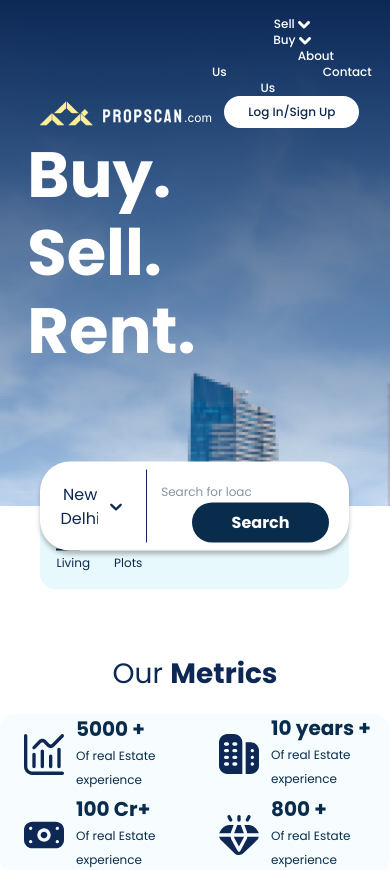
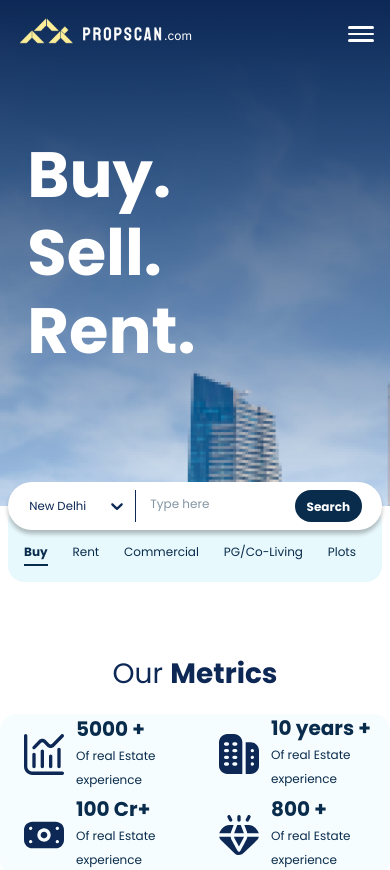
Before and after one commit to mayuri2307/Propscan, a React (Create React App) app: page / in a window 390 px wide. Shown: the top 870 px of the page. Built offline with nearby package versions, Linux system fonts and the light colour scheme.

Commit message:
added menu icon/fixed searchbar in homepage

```diff
--- a/src/components/experts/expert.css
+++ b/src/components/experts/expert.css
@@ -17,7 +17,7 @@
     font-family: 'Poppins';
     font-style: normal;
     font-weight: 700;
-    font-size: 16px;
+    font-size: min(max(12px, 3vw), 16px);
     line-height: 16px;
     text-align: center;
     color: #FFFFFF;
--- a/src/components/header/header.css
+++ b/src/components/header/header.css
@@ -53,3 +53,60 @@
     align-items: center;
     justify-content: space-between;
 }
+
+.header-menu-icon{
+    display: none;
+}
+
+.header-menu-icon > div{
+    width: 26px;
+    height: 2.5px;
+    background-color: #FFFFFF;
+    border-radius: 6px;
+    margin: 4px auto;
+}
+
+.header-menu{
+    position: fixed;
+    top: 0;
+    left: 0;
+    width: 100%;
+    height: 0vh;
+    color: #0D2855;
+    background-color: #FFFFFF;
+    z-index: 2;
+    overflow: hidden;
+    transition:all 0.8s;
+    transition-timing-function: cubic-bezier(.57,.21,.69,3.25);
+}
+
+.header-menu p {
+    float: right;
+    padding-left: 16px;
+    padding-right: 16px;
+}
+
+.header-menu hr{
+    background-color: #E8F9FD;
+    margin: 6px;
+    width: 100%;
+}
+
+
+@media screen and (max-width: 1440px) {
+    .header-menu-icon .header-menu{
+        display: none;
+    }
+}
+
+@media screen and (max-width: 920px) {
+    .header-items{
+        display: none;
+    }
+    .header{
+        padding: 16px 16px;
+    }
+    .header-menu-icon{
+        display: block;
+    }
+}
--- a/src/components/header/index.js
+++ b/src/components/header/index.js
@@ -5,8 +5,21 @@ import "./header.css";
 import Searchbar from "../searchbar";
 
 export default function Header() {
+  const toggleMenu = () => {
+    const menu = document.getElementsByClassName("header-menu")[0];
+    const body = document.body;
+    if (menu.style.height === "0vh" || menu.style.height === "") {
+      menu.style.height = "100vh";
+      body.style.height = "100vh";
+      body.style.overflow = "hidden";
+    } else {
+      menu.style.height = "0vh";
+      body.style.height = "100%";
+      body.style.overflow = "";
+    }
+  };
   return (
-    <div style={{backgroundColor:"yellow", position:"relative"}}>
+    <div style={{ position: "relative" }}>
       <div className="header">
         <div
           style={{
@@ -27,25 +40,61 @@ export default function Header() {
             <span className="header-com">.com</span>
           </div>
           <div className="header-items">
-            <span className="px-5">
+            <span className="px-4 px-lg-5">
               Sell{" "}
               <img
                 src="images/img_checkmark.svg"
                 style={{ paddingBottom: "2px" }}
               />
             </span>
-            <span className="px-5">
+            <span className="px-4 px-lg-5">
               Buy{" "}
               <img
                 src="images/img_checkmark.svg"
                 style={{ paddingBottom: "2px" }}
               />
             </span>
-            <span className="px-5">About Us</span>
-            <span className="px-5">Contact Us</span>
+            <span className="px-4 px-lg-5">About Us</span>
+            <span className="px-4 px-lg-5">Contact Us</span>
             <a href="/login">
               <button className="btn-white">Log In/Sign Up</button>
             </a>
+          </div>
+          <div className="header-menu-icon" onClick={toggleMenu}>
+            <div></div>
+            <div></div>
+            <div></div>
+          </div>
+          <div className="header-menu">
+            <div className="px-3 px-lg-5 pb-2 pt-4">
+              <span style={{backgroundColor:"#E8F9FD", borderRadius:"38px", padding:"8px 20px", fontSize:"14px"}}>Log In/Sign Up</span>
+              <div className="header-menu-icon float-end" onClick={toggleMenu}>
+                <div style={{backgroundColor: "#0D2855"}}></div>
+                <div style={{backgroundColor: "#0D2855"}}></div>
+                <div style={{backgroundColor: "#0D2855"}}></div>
+              </div>
+            </div>
+            <div>
+              <hr/>
+              <p>
+                Sell{" "} <img
+                  src="images/img_checkmark.svg"
+                  style={{ paddingBottom: "2px", filter: "invert(34%) sepia(10%) saturate(6025%) hue-rotate(177deg) brightness(28%) contrast(99%)" }}
+                />
+              </p>
+              <hr/>
+              <p>
+                Buy{" "} <img
+                  src="images/img_checkmark.svg"
+                  style={{ paddingBottom: "2px", filter: "invert(34%) sepia(10%) saturate(6025%) hue-rotate(177deg) brightness(28%) contrast(99%)" }}
+                />
+              </p>
+              <hr/>
+              <p>About Us</p>
+              <hr/>
+              <p>Contact Us</p>
+              <hr/>
+            </div>
           </div>
         </div>
         <div className="header-main-txt">
@@ -56,9 +105,9 @@ export default function Header() {
           <span>Rent.</span>
         </div>
       </div>
-        <div>
-          <Searchbar />
-        </div>
+      <div>
+        <Searchbar />
+      </div>
     </div>
   );
 }
--- a/src/components/searchbar/index.js
+++ b/src/components/searchbar/index.js
@@ -19,11 +19,11 @@ export default function Searchbar({defaultClass="searchbar-setter"}) {
   return (
     <div className={defaultClass}>
       <Row>
-        <Col xs="1" lg="2"></Col>
-        <Col xs="10" lg="8" className='p-2'>
+        <Col xs="0" md="1" lg="2"></Col>
+        <Col xs="12" md="10" lg="8" className='p-2'>
           <div className='p-2 searchbar-main' style={{position:"relative"}}>
             <Row>
-              <Col xs="4" sm="3" className='text-center my-auto'>
+              <Col xs="4" sm="3" className='text-center my-auto p-0'>
                 <SelectBox
                     className="font-medium text-blue_gray_900 text-left text-sm w-[9%] md:w-full"
                     placeholderClassName="text-blue_gray_900"
@@ -36,12 +36,15 @@ export default function Searchbar({defaultClass="searchbar-setter"}) {
                     ]}
                     isSearchable={false}
                     placeholder="New Delhi"
+                    value="New Delhi"
                 />
               </Col>
               <Col xs="8" sm="9" style={{borderLeft: "1px solid #0D2855", position:"relative"}} className='my-auto'>
-                <div style={{zIndex:"2"}}>
-                  <input className='searchbar-input' value={squery} onClick={() => setShowSuggestions(true)} onChange={(e) => setSquery(e.target.value)} placeholder='Search for loacality, Landmark, Project or Builder' />
-                  <button className='btn-info float-end' onClick={() => navigate("/properties")}><span className='expert-btn-text px-3'>Search</span></button>
+                <div style={{zIndex:"2", display:"flex"}}>
+                  <div style={{flexGrow:"100"}}>
+                    <input className='searchbar-input' value={squery} onClick={() => setShowSuggestions(true)} onChange={(e) => setSquery(e.target.value)} placeholder={ window.innerWidth > 650 ? "Search for loacality, Landmark, Project or Builder":"Type here"} />
+                  </div>
+                  <button className='btn-info float-end px-2 py-1' onClick={() => navigate("/properties")}><span className='expert-btn-text px-1 px-lg-3'>Search</span></button>
                   {showSuggestions && <div className='search-suggestions'>
                     <span  style={{opacity:"0.5", padding:"7px 24px", ...getFontData("12px", "400")}}>POPULAR SEARCH</span>
                     {searchSuggestions.map((item) => (
@@ -66,8 +69,7 @@ export default function Searchbar({defaultClass="searchbar-setter"}) {
               </Col>
             </Row>
             {defaultClass != "" &&
-              <div className='searchbar-text p-3 d-block d-lg-none mt-4'>
-                <br/>
+              <div className='searchbar-text px-3 px-sm-5 px-md-5 d-lg-none mt-4 pb-3' style={{paddingTop:"36px"}}>
                 <span className='searchbar-text-bold'>Buy</span>
                 <span>Rent</span>
                 <span>Commercial</span>
@@ -77,7 +79,7 @@ export default function Searchbar({defaultClass="searchbar-setter"}) {
             }
           </div>
         </Col>
-        <Col xs="1" lg="2"></Col>
+        <Col xs="0" md="1" lg="2"></Col>
       </Row>
     </div>
   )
--- a/src/components/searchbar/searchbar.css
+++ b/src/components/searchbar/searchbar.css
@@ -38,12 +38,12 @@
 }
 
 .searchbar-input {
-    width: 55%;
-    margin-top: 10px;
+    width: 100%;
+    margin-top: 3px;
     font-family: 'Poppins';
     font-style: normal;
     font-weight: 400;
-    font-size: 16px;
+    font-size: min(max(13px, 3vw), 16px);
     line-height: 20px;
     color: #092C4C;
     border: none;
@@ -59,6 +59,9 @@
     padding-top: 80px;
     border-radius: 16px;
     background-color: rgba(195, 240, 250, 0.38);
+    display: flex;
+    flex-wrap: wrap;
+    justify-content: space-between;
 }
 
 .searchbar-text > span{
@@ -68,7 +71,7 @@
     font-size: 12px;
     line-height: 20px;
     color: #092C4C;
-    margin-right: 24px;
+    margin-right: 10px;
 }
 
 .searchbar-text-bold{
@@ -97,9 +100,9 @@
     font-style: normal;
     line-height: 26px;
     color: #092C4C;
-    font-size: 13px;
+    font-size: min(max(8.5px, 2.8vw), 13px);
     font-weight: 400;
-    padding: 7px 24px;
+    padding: min(max(3px, 1vw), 7px) min(max(12px, 4vw), 20px);
     margin: 0px;
 }
 .search-suggestions > p:hover {
--- a/src/components/selectbox/index.js
+++ b/src/components/selectbox/index.js
@@ -49,7 +49,7 @@ const SelectBox = React.forwardRef(
             (size && sizes[size]) || ""
           } ${(variant && variants[variant]) || ""}`}
           placeholder={
-            <div className={placeholderClassName} style={{color:"#0D2855", textAlign:"center"}}>{placeholder}</div>
+            <div className={placeholderClassName} style={{color:"#0D2855", textAlign:"center", fontSize: "min(max(8.5px, 3vw), 14px)"}}>{placeholder}</div>
           }
           isSearchable={isSearchable}
           isMulti={isMulti}
@@ -82,11 +82,13 @@ const SelectBox = React.forwardRef(
               ...provided,
               color: state.isSelected && "#fafafa",
               backgroundColor: state.isSelected && "#092c4c",
+              fontSize: "min(max(8.5px, 3vw), 14px)",
               "&:hover": { backgroundColor: "#092c4c", color: "#ffffff" },
             }),
             singleValue: (provided) => ({
               ...provided,
               color: "inherit",
+              fontSize: "min(max(8.5px, 3vw), 14px)"
             }),
             input: (provided) => ({
               ...provided,
@@ -98,6 +100,7 @@ const SelectBox = React.forwardRef(
             valueContainer: (provided) => ({
               ...provided,
               padding: "0",
+              fontSize: "min(max(8.5px, 3vw), 14px)"
             }),
             dropdownIndicator: (provided) => ({
               ...provided,
```
Also changed, not shown: public/images/arrow.svg (added). Lines whose indentation alone changed are shown as unchanged.
